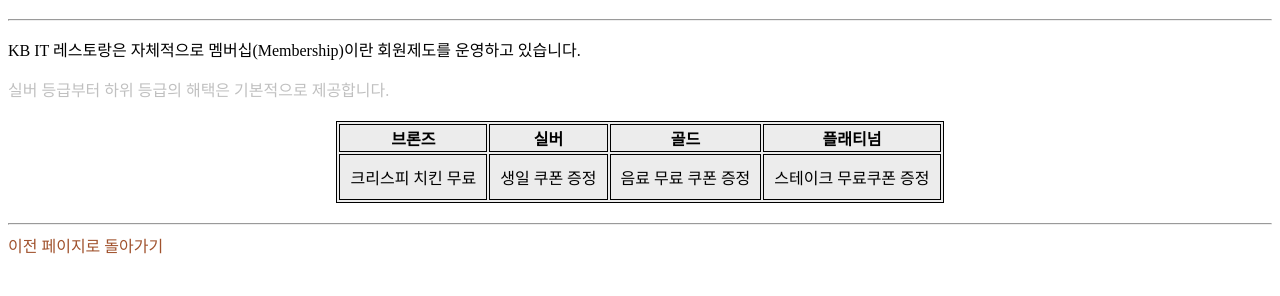
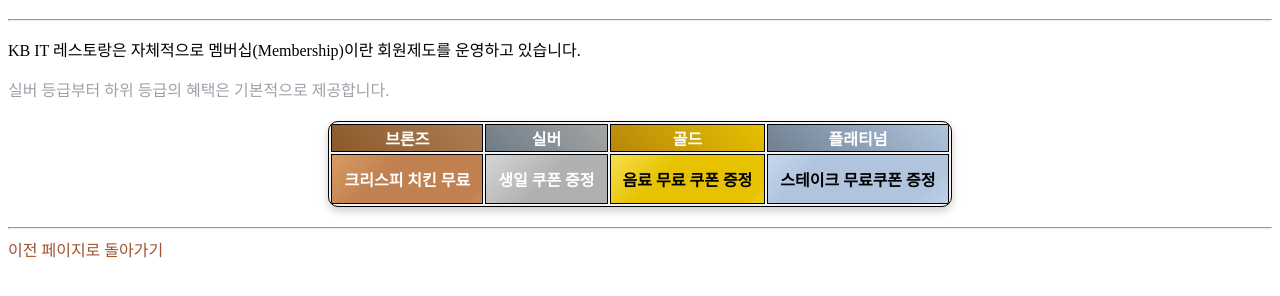
Before and after one commit to WhiteBin-bin/github_example, a plain HTML site: page pages/membership.html in a window 1280 px wide. Shown: the part 70-366 px from the top of the page. Drawn offline with Linux system fonts and the light colour scheme.

Commit message:
멤버십 등급표 채색

```diff
--- a/pages/membership.html
+++ b/pages/membership.html
@@ -6,24 +6,104 @@
     <title>membership</title>
     <style>
       .info {
-        color: silver;
+        color: rgb(160, 160, 170);
       }
       table,
       th,
       td {
         border: 1px solid black;
+        text-align: center;
       }
       table {
         margin: 20px auto;
-        background-color: rgb(236, 236, 236);
+        background-color: rgb(245, 245, 245);
+        border-radius: 10px;
+        overflow: hidden;
+        box-shadow: 0px 4px 10px rgba(0, 0, 0, 0.2);
       }
       a {
         text-decoration-line: none;
         color: sienna;
       }
       td {
-        padding: 10px;
+        padding: 12px;
+        font-weight: bold;
+        position: relative;
       }
+
+      /* 금속 느낌의 반짝이는 효과 */
+      @keyframes shine {
+        0% {
+          background-position: -100px;
+        }
+        100% {
+          background-position: 200px;
+        }
+      }
+
+      /* 등급 제목 스타일 */
+      th:nth-child(1) {
+        background: linear-gradient(45deg, #8b5a2b, #ad7d55);
+        color: white;
+      } /* 브론즈 */
+      th:nth-child(2) {
+        background: linear-gradient(45deg, #6e7c87, #a5a5a5);
+        color: white;
+      } /* 실버 */
+      th:nth-child(3) {
+        background: linear-gradient(45deg, #b8860b, #e6c200);
+        color: white;
+      } /* 골드 */
+      th:nth-child(4) {
+        background: linear-gradient(45deg, #708090, #b0c4de);
+        color: white;
+      } /* 플래티넘 */
+
+      /* 등급 내용 스타일 (메탈릭 빛 반사 효과) */
+      td:nth-child(1) {
+        background: linear-gradient(
+          135deg,
+          #c08050 25%,
+          #dfa66a 50%,
+          #c08050 75%
+        );
+        color: white;
+        background-size: 200% 200%;
+        animation: shine 3s linear infinite;
+      } /* 브론즈 */
+      td:nth-child(2) {
+        background: linear-gradient(
+          135deg,
+          #b0b0b0 25%,
+          #d4d4d4 50%,
+          #b0b0b0 75%
+        );
+        color: white;
+        background-size: 200% 200%;
+        animation: shine 3s linear infinite;
+      } /* 실버 */
+      td:nth-child(3) {
+        background: linear-gradient(
+          135deg,
+          #e6c200 25%,
+          #ffea70 50%,
+          #e6c200 75%
+        );
+        color: black;
+        background-size: 200% 200%;
+        animation: shine 3s linear infinite;
+      } /* 골드 */
+      td:nth-child(4) {
+        background: linear-gradient(
+          135deg,
+          #b0c4de 25%,
+          #dbeaff 50%,
+          #b0c4de 75%
+        );
+        color: black;
+        background-size: 200% 200%;
+        animation: shine 3s linear infinite;
+      } /* 플래티넘 */
     </style>
   </head>
   <body>
@@ -33,7 +113,7 @@
       KB IT 레스토랑은 자체적으로 멤버십(Membership)이란 회원제도를 운영하고
       있습니다.
     </p>
-    <p class="info">실버 등급부터 하위 등급의 해택은 기본적으로 제공합니다.</p>
+    <p class="info">실버 등급부터 하위 등급의 혜택은 기본적으로 제공합니다.</p>
     <table>
       <tbody>
         <tr>
```
